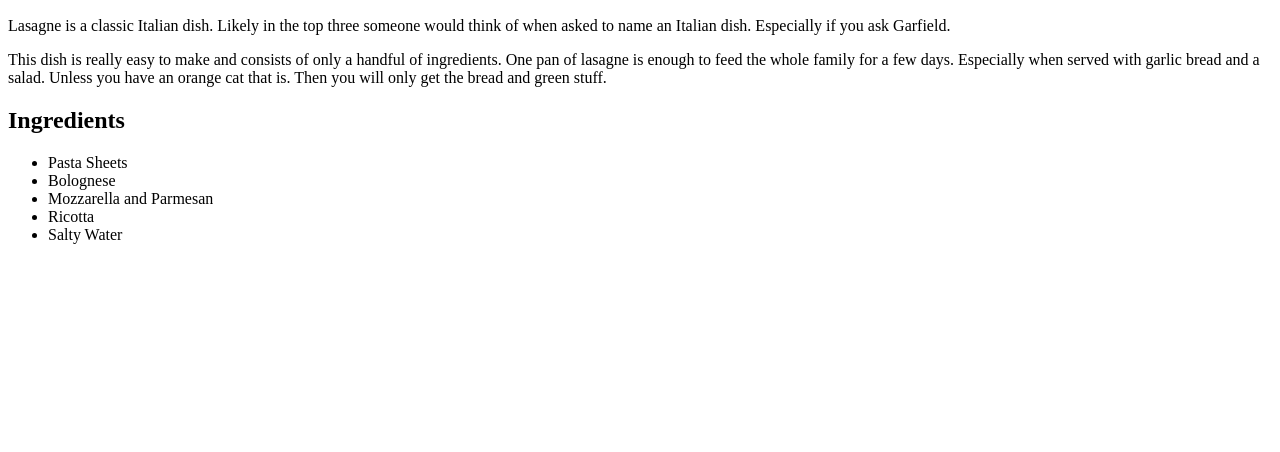
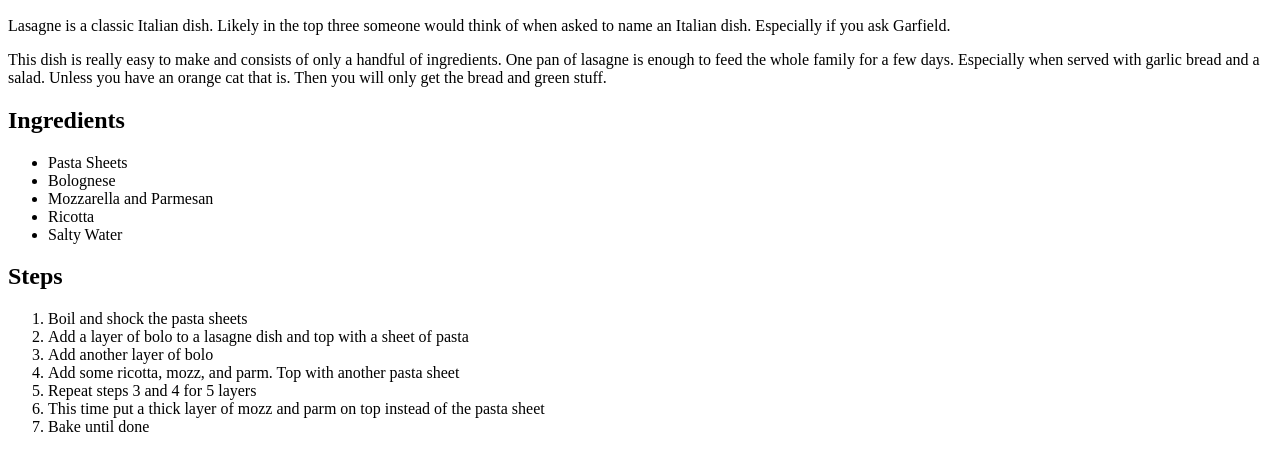
Before and after one commit to l-Freezing-Moon-l/odin-recipes, a plain HTML site: page recipes/lasagne.html in a window 1280 px wide. Shown: the part 434-886 px from the top of the page. Before the commit the page ends 800 px from the top, so only its background shows below. Drawn offline with Linux system fonts and the light colour scheme.

Commit message:
Add steps for lasagne

```diff
--- a/recipes/lasagne.html
+++ b/recipes/lasagne.html
@@ -33,5 +33,17 @@
         <li>Ricotta</li>
         <li>Salty Water</li>
     </ul>
+
+    <h2>Steps</h2>
+
+    <ol>
+        <li>Boil and shock the pasta sheets</li>
+        <li>Add a layer of bolo to a lasagne dish and top with a sheet of pasta</li>
+        <li>Add another layer of bolo</li>
+        <li>Add some ricotta, mozz, and parm. Top with another pasta sheet</li>
+        <li>Repeat steps 3 and 4 for 5 layers</li>
+        <li>This time put a thick layer of mozz and parm on top instead of the pasta sheet</li>
+        <li>Bake until done</li>
+    </ol>
 </body>
 </html>
```
